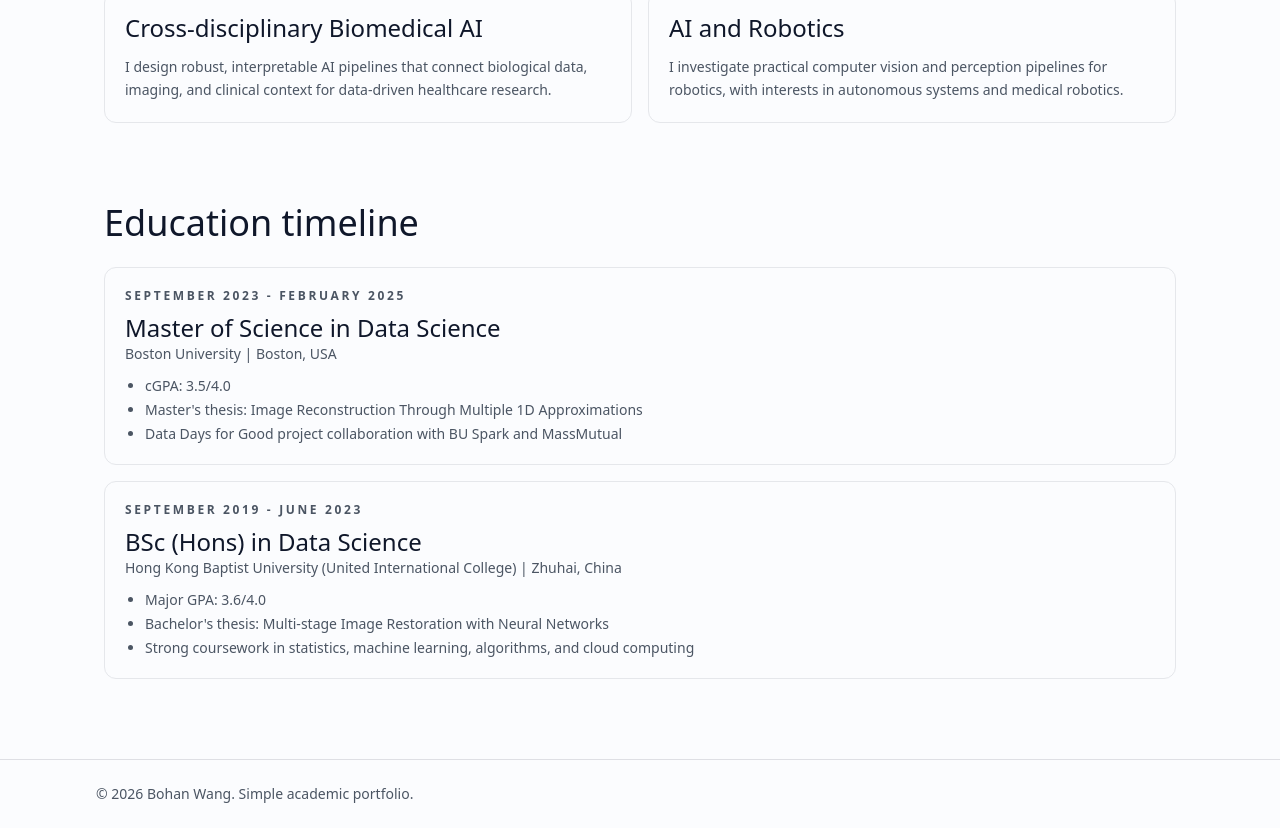
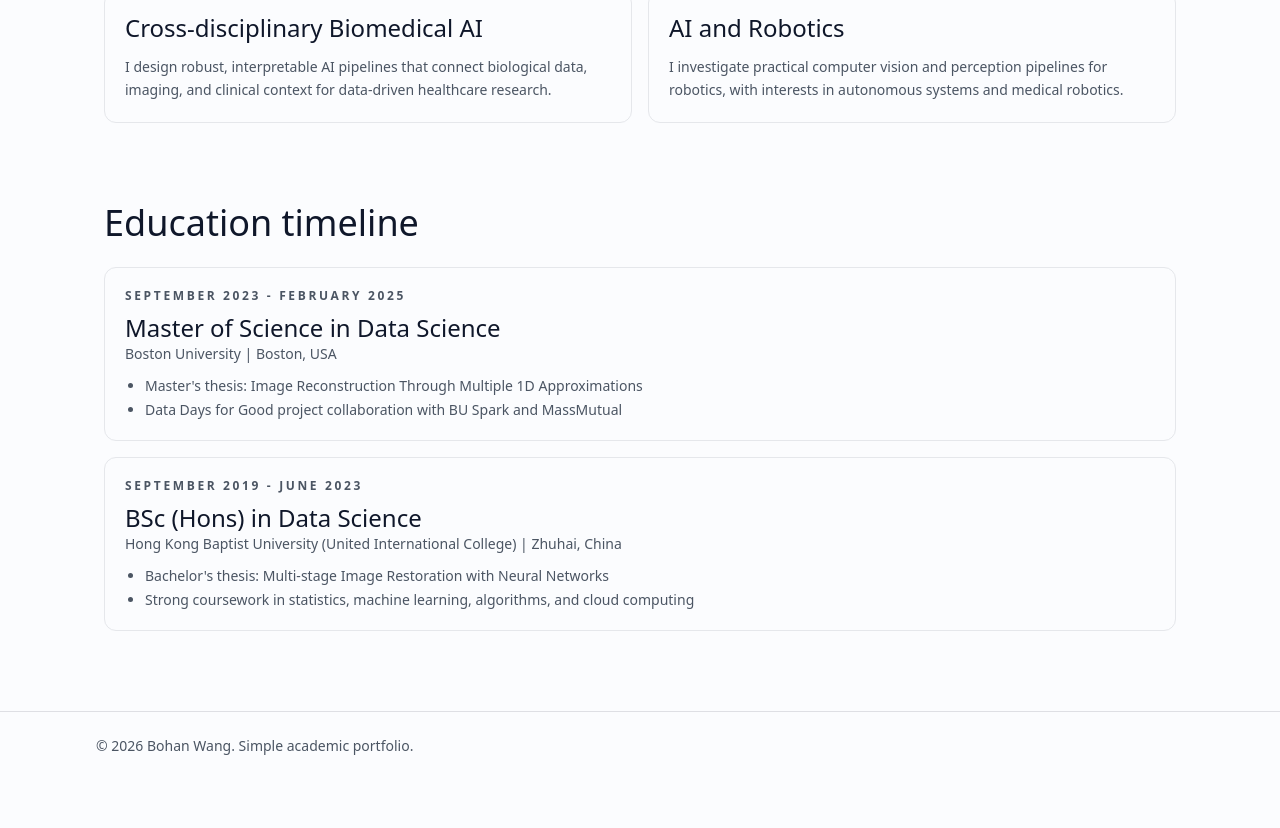
Before and after one commit to laowangbushilaowang/laowangbushilaowang.github.io, a Next.js app: page /about in a window 1280 px wide. Shown: the part 1008-1836 px from the top of the page. After the commit the page ends 1788 px from the top, so only its background shows below. Built offline with nearby package versions, Linux system fonts and the light colour scheme; no server answers.

Commit message:
Update contact email and remove GPA details

```diff
--- a/src/content/education.ts
+++ b/src/content/education.ts
@@ -9,7 +9,6 @@ export const education: EducationEntry[] = [
     startDate: "September 2023",
     endDate: "February 2025",
     highlights: [
-      "cGPA: 3.5/4.0",
       "Master's thesis: Image Reconstruction Through Multiple 1D Approximations",
       "Data Days for Good project collaboration with BU Spark and MassMutual"
     ]
@@ -22,7 +21,6 @@ export const education: EducationEntry[] = [
     startDate: "September 2019",
     endDate: "June 2023",
     highlights: [
-      "Major GPA: 3.6/4.0",
       "Bachelor's thesis: Multi-stage Image Restoration with Neural Networks",
       "Strong coursework in statistics, machine learning, algorithms, and cloud computing"
     ]
--- a/src/content/site.ts
+++ b/src/content/site.ts
@@ -7,7 +7,7 @@ export const siteProfile: SiteProfile = {
   intro:
     "I work on computational biology and machine learning, with interests in spatial transcriptomics, single-cell analysis, and practical AI systems.",
   location: "Guangzhou, China",
-  email: "wbh@bu.com",
+  email: "wbh@bu.edu",
   currentRole: {
     title: "AI Algorithm Engineer (Research)",
     institution: "Guangzhou Laboratory",
--- a/src/content/social.ts
+++ b/src/content/social.ts
@@ -3,7 +3,7 @@ import type { SocialLink } from "@/types/content";
 export const socialLinks: SocialLink[] = [
   {
     label: "Email",
-    href: "mailto:wbh@bu.com",
+    href: "mailto:wbh@bu.edu",
     iconKey: "email"
   },
   {
```
